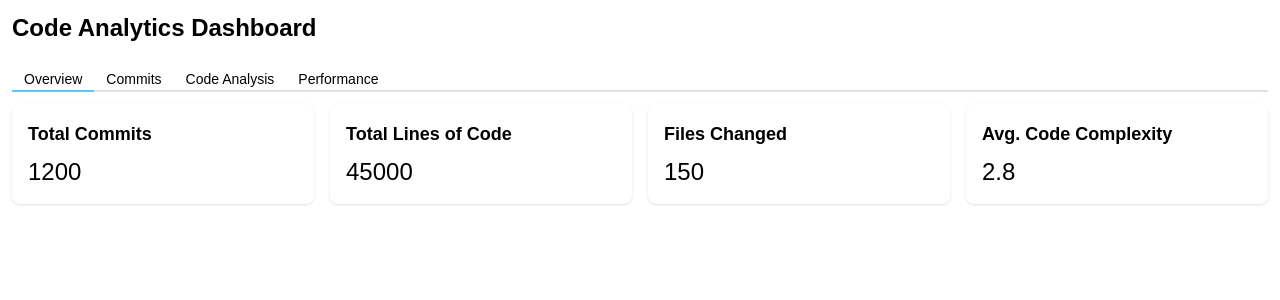
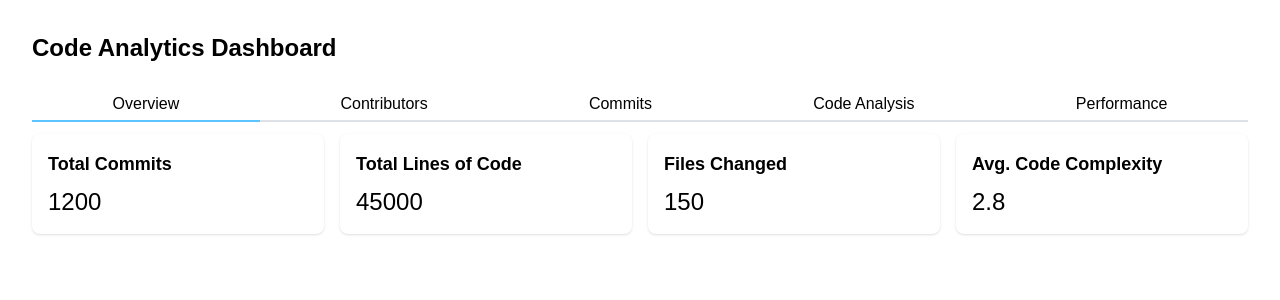
Before and after one commit to evnkim/treehacks2025, a React (Vite) app in the folder client/: page /dashboard in a window 1280 px wide. Shown: the top 300 px of the page. Built offline with nearby package versions, Linux system fonts and the light colour scheme.

Commit message:
hard coded contributors

```diff
--- a/client/src/pages/Dashboard.jsx
+++ b/client/src/pages/Dashboard.jsx
@@ -1,8 +1,9 @@
 import React, { useState, useEffect } from "react";
-import { Tabs } from "@mantine/core";
+import { Tabs, Card, Avatar, Text, Group, Stack } from "@mantine/core";
 
 const Dashboard = () => {
   const [analyticsData, setAnalyticsData] = useState(null);
+  const [contributorsData, setContributorsData] = useState(null);
 
   useEffect(() => {
     // Simulate fetching data from an API
@@ -13,6 +14,37 @@ const Dashboard = () => {
         filesChanged: 150,
         codeComplexity: 2.8,
       });
+
+      setContributorsData([
+        {
+          username: "sarah-dev",
+          commits: 342,
+          additions: 15234,
+          deletions: 8432,
+          avatarUrl: "https://avatars.githubusercontent.com/u/12345678"
+        },
+        {
+          username: "alex-coder",
+          commits: 256,
+          additions: 12453,
+          deletions: 6543,
+          avatarUrl: "https://avatars.githubusercontent.com/u/23456789"
+        },
+        {
+          username: "mike-engineer",
+          commits: 187,
+          additions: 8765,
+          deletions: 4321,
+          avatarUrl: "https://avatars.githubusercontent.com/u/34567890"
+        },
+        {
+          username: "emma-programmer",
+          commits: 165,
+          additions: 7654,
+          deletions: 3456,
+          avatarUrl: "https://avatars.githubusercontent.com/u/45678901"
+        }
+      ]);
     }, 1000);
   }, []);
 
@@ -37,15 +69,58 @@ const Dashboard = () => {
     </div>
   );
 
+  const Contributors = () => (
+    <Stack gap="md">
+      {contributorsData.map((contributor) => (
+        <Card key={contributor.username} padding="md" radius="md" withBorder>
+          <Group>
+            <Avatar
+              src={contributor.avatarUrl}
+              size="lg"
+              radius="xl"
+              alt={contributor.username}
+            />
+            <div style={{ flex: 1 }}>
+              <Text fw={500} size="lg">{contributor.username}</Text>
+              <Group gap="xl">
+                <Text size="sm" c="dimmed">
+                  {contributor.commits} commits
+                </Text>
+                <Text size="sm" c="green">
+                  +{contributor.additions} lines
+                </Text>
+                <Text size="sm" c="red">
+                  -{contributor.deletions} lines
+                </Text>
+              </Group>
+            </div>
+          </Group>
+        </Card>
+      ))}
+    </Stack>
+  );
+
   return (
-    <div className="p-3">
+    <div className="p-8">
       <header className="mb-6">
         <h1 className="text-2xl font-bold">Code Analytics Dashboard</h1>
       </header>
 
-      <Tabs defaultValue="overview">
-        <Tabs.List>
+      <Tabs defaultValue="overview" styles={{
+        tab: {
+          padding: '8px 16px',
+          fontSize: '1rem',
+          '&:hover': {
+            backgroundColor: '#f8fafc'
+          }
+        },
+        panel: {
+          padding: '16px 0'
+        }
+      }}>
+        <Tabs.List grow>
           <Tabs.Tab value="overview">Overview</Tabs.Tab>
+          <Tabs.Tab value="contributors">Contributors</Tabs.Tab>
           <Tabs.Tab value="commits">Commits</Tabs.Tab>
           <Tabs.Tab value="code">Code Analysis</Tabs.Tab>
           <Tabs.Tab value="performance">Performance</Tabs.Tab>
@@ -54,6 +129,12 @@ const Dashboard = () => {
         <Tabs.Panel value="overview" pt="md">
           {analyticsData ? <AnalyticsOverview /> : (
             <p className="text-gray-600">Loading analytics data...</p>
+          )}
+        </Tabs.Panel>
+
+        <Tabs.Panel value="contributors" pt="md">
+          {contributorsData ? <Contributors /> : (
+            <p className="text-gray-600">Loading contributors data...</p>
           )}
         </Tabs.Panel>
 
```
